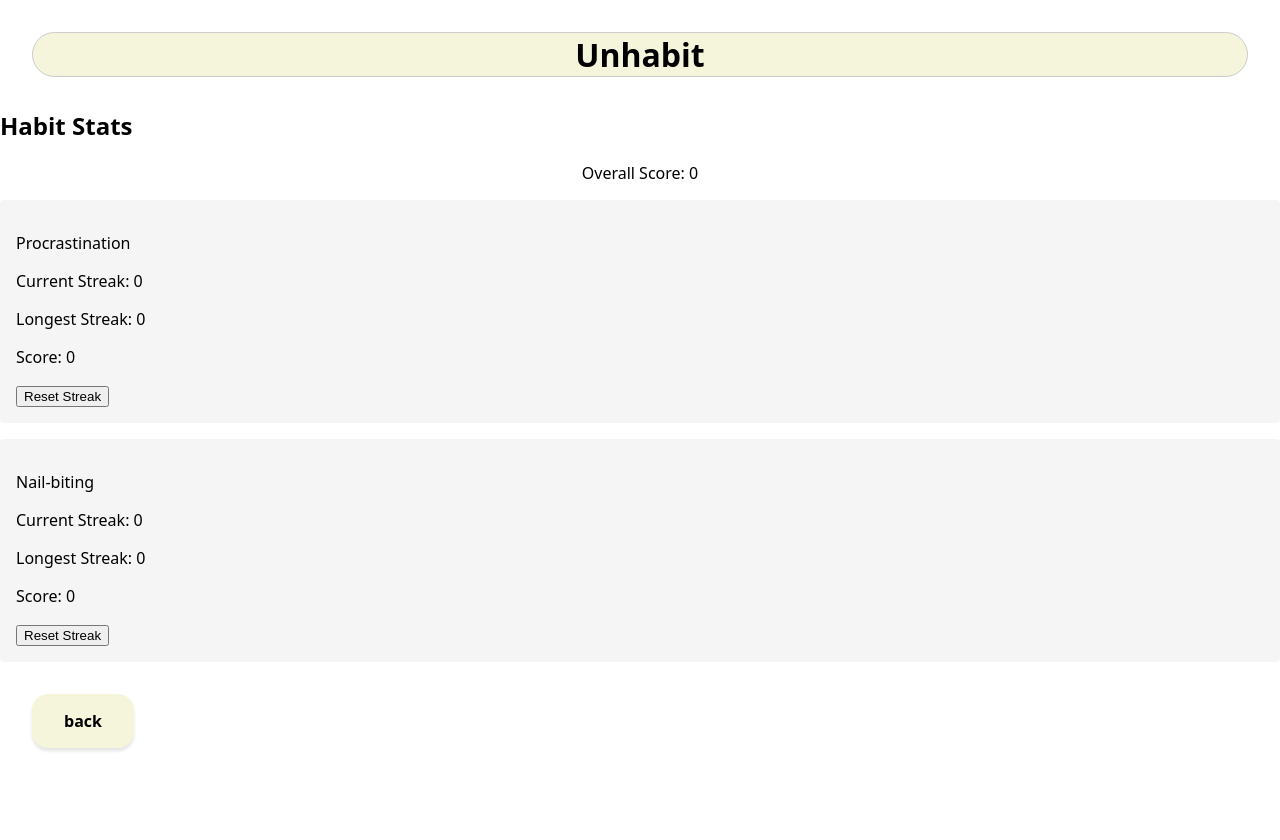
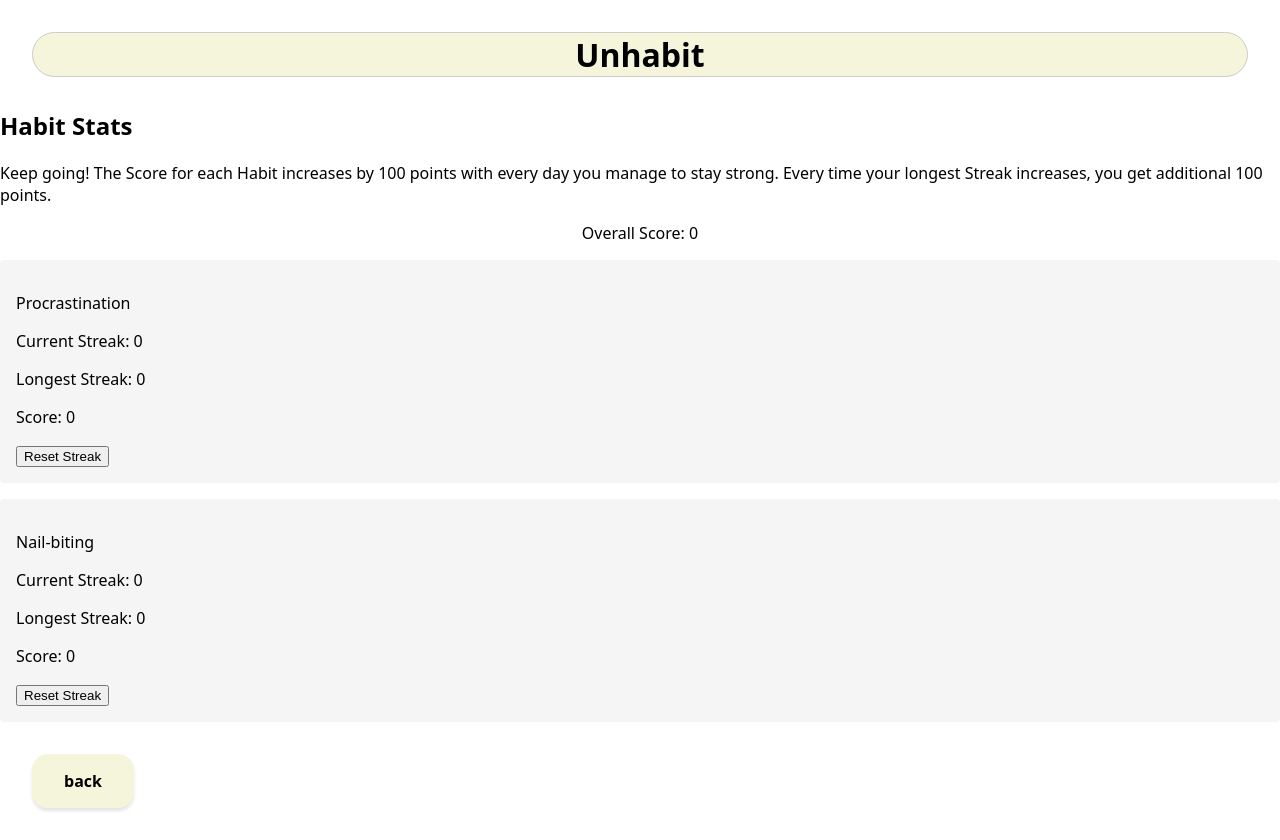
Before and after one commit to FelixJncs/capstone-project, a Next.js app: page /habitstats in a window 1280 px wide. Before the commit the page ends 800 px from the top, so only its background shows below. Built offline with nearby package versions, Linux system fonts and the light colour scheme.

Commit message:
added_text_HabitStats

```diff
--- a/components/HabitStats.js
+++ b/components/HabitStats.js
@@ -45,6 +45,11 @@ const HabitStats = () => {
     <>
       <StyledTitle>Unhabit</StyledTitle>
       <h2>Habit Stats</h2>
+      <p>
+        Keep going! The Score for each Habit increases by 100 points with every
+        day you manage to stay strong. Every time your longest Streak increases,
+        you get additional 100 points.
+      </p>
       <StyledOverallScore>
         <p>Overall Score: {overallScore}</p>
       </StyledOverallScore>
```
